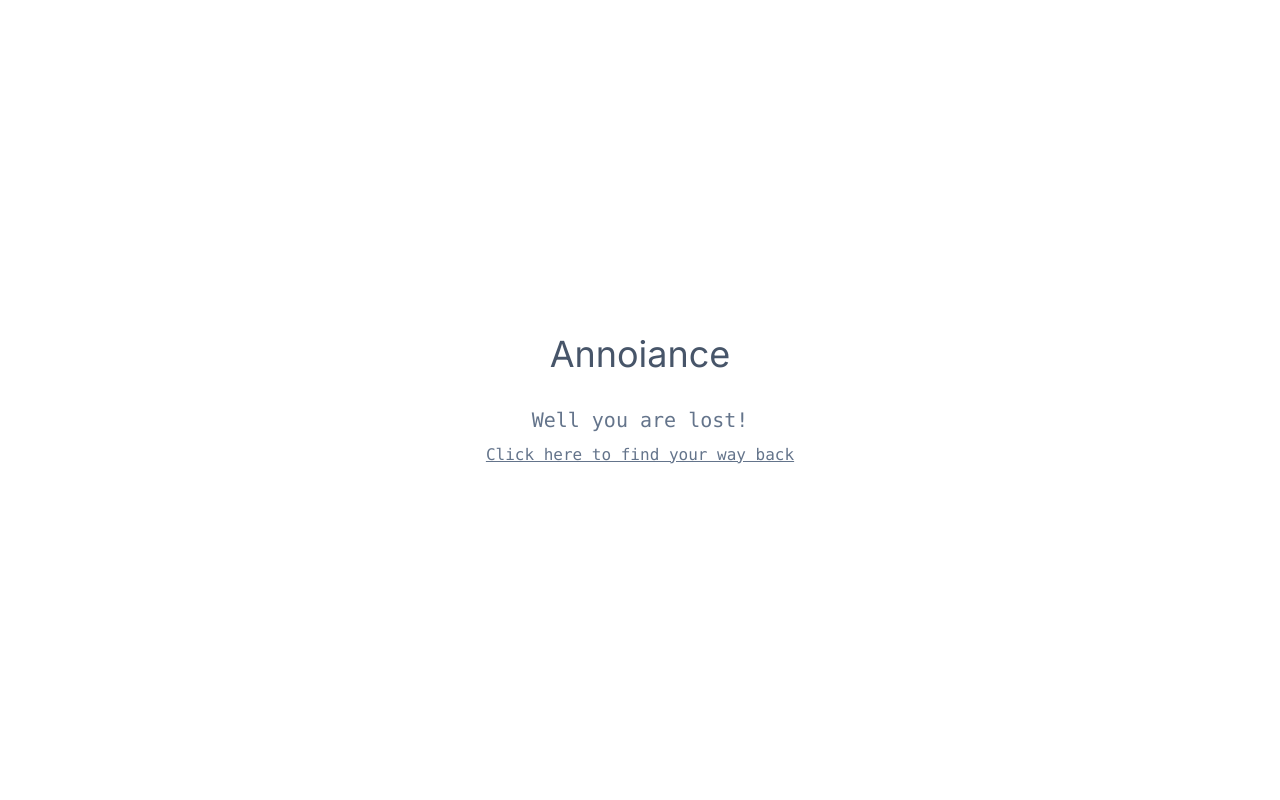
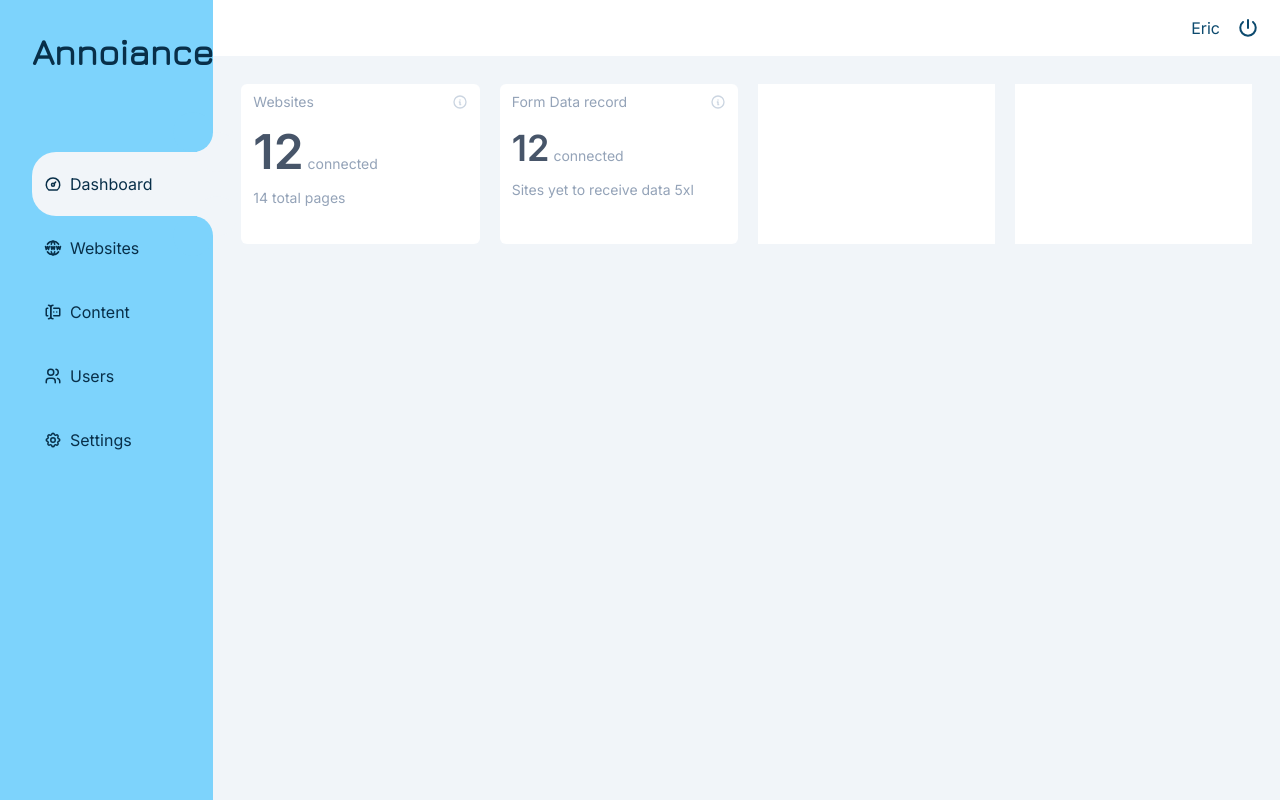
Before and after one commit to Gigman2/annoiance, a Next.js app: page /dashboard in a window 1280 px wide. Before the commit this address had no page. Built offline with nearby package versions, Linux system fonts and the light colour scheme.

Commit message:
dashboard design started

```diff
--- /dev/null
+++ b/src/app/(routes)/dashboard/layout.tsx
@@ -0,0 +1,84 @@
+import { jura } from '@/app/_utils/clientUtils';
+import Link from 'next/link';
+import React from 'react'
+import { TbDashboard, TbForms, TbPower, TbSettings, TbUsers, TbWorldWww } from 'react-icons/tb';
+
+const MenuItems = [
+    {
+        name: 'Dashboard',
+        Icon: TbDashboard,
+        active: true,
+        path: '/dashboard/home'
+    },
+    {
+        name: "Websites",
+        Icon: TbWorldWww,
+        path: '/dashboard/websites'
+    },
+    {
+        name: "Content",
+        Icon: TbForms,
+        path: '/dashboard/content'
+    },
+    {
+        name: "Users",
+        Icon: TbUsers,
+        path: '/dashboard/users'
+
+    },
+    {
+        name: "Settings",
+        Icon: TbSettings,
+        path: '/dashboard/settings'
+    }
+]
+
+const DashboardLayout  = ({
+  children,
+}: {
+  children: React.ReactNode;
+}) => {
+  return (
+    <div className="w-screen h-screen flex items-center justify-center bg-slate-200 relative">
+        <div className=' h-screen w-2/12 bg-sky-300 pt-8 pl-8 z-20'>
+            <h1 className={`text-4xl font-bold text-sky-950 mb-3 ${jura.className}`}>Annoiance</h1>
+
+            <div className='mt-20'>
+                {
+                    MenuItems.map(item =>(
+                        <div key={item.name} className='relative'>
+                            {item.active ? <>
+                                <div className='absolute top-0 -mt-5 right-0 -mr-6 w-10 h-10 bg-slate-100 rounded-full z-20'></div>
+                                <div className='absolute top-0 -mt-10 right-0 -mr-0 w-10 h-10 bg-sky-300 rounded-full z-20'></div>
+                            </>: null}
+                            <Link href={item.path}>
+                                <div className={`cursor-pointer pl-3 relative z-10 py-5 text-md flex items-center gap-2 ${item.active ? 'bg-slate-100' : 'bg-transparent'} rounded-s-3xl`}>
+                                    <item.Icon fontSize={18} className='text-sky-950'/>
+                                    <p className='text-sky-950'>{item.name}</p>
+                                </div>
+                            </Link>
+                            {item.active ? <>
+                                <div className='absolute bottom-0 -mb-5 right-0 -mr-6 w-10 h-10 bg-slate-100 rounded-full z-20'></div>
+                                <div className='absolute bottom-0 -mb-10 right-0 -mr-0 w-10 h-10 bg-sky-300 rounded-full z-20'></div>
+                            </>: null}
+                        </div>
+                    ))
+                }
+            </div>
+        </div>
+        <div className='h-screen flex-auto w-full bg-slate-100'>
+            <div className='w-full h-14 bg-white flex'>
+                <div className='flex px-5 w-full justify-end items-center gap-4'>
+                    <p className='text-sky-900'>Eric </p>
+                    <TbPower className='text-2xl text-sky-900 cursor-pointer'/>
+                </div>
+            </div>
+            <div className='w-full h-auto p-7 box-border'>
+                {children}
+            </div>
+        </div>
+    </div>
+  )
+}
+
+export default DashboardLayout
--- /dev/null
+++ b/src/app/(routes)/dashboard/page.tsx
@@ -0,0 +1,45 @@
+import React from 'react'
+import { TbInfoCircle } from 'react-icons/tb'
+
+const DashboardHome = () => {
+  return (
+    <div className='w-full flex gap-5'>
+        <div className='w-3/12 h-40 bg-white rounded-md px-3'>
+            <div className='flex py-2 items-center justify-between bottom-1'>
+                <p className='text-slate-400 text-sm'>Websites</p>
+                <TbInfoCircle className='text-slate-300' />
+            </div>
+            <div className='mt-2 text-slate-600'>
+                <div className='flex items-baseline gap-1 '>
+                    <div className='text-5xl font-semibold'>12</div>
+                    <p className='text-slate-400 text-sm'>connected</p>
+                </div>
+                <div className='flex items-baseline gap-1 mt-3 text-slate-400 text-sm'>
+                    <p>14</p>
+                    <p className=''>total pages</p>
+                </div>
+            </div>
+        </div>
+        <div className='w-3/12 h-40 bg-white rounded-md px-3'>
+            <div className='flex py-2 items-center justify-between bottom-1'>
+                <p className='text-slate-400 text-sm'>Form Data record</p>
+                <TbInfoCircle className='text-slate-300' />
+            </div>
+            <div className='mt-2 text-slate-600'>
+                <div className='flex items-baseline gap-1 '>
+                    <div className='text-4xl font-semibold'>12</div>
+                    <p className='text-slate-400 text-sm'>connected</p>
+                </div>
+                <div className='flex items-baseline gap-1 mt-3 text-slate-400 text-sm'>
+                    <p>Sites yet to receive data</p>
+                    <p className=''>5xl</p>
+                </div>
+            </div>
+        </div>
+        <div className='w-3/12 h-40 bg-white'></div>
+        <div className='w-3/12 h-40 bg-white'></div>
+    </div>
+  )
+}
+
+export default DashboardHome
--- a/src/app/(routes)/setup/final-stage/page.tsx
+++ b/src/app/(routes)/setup/final-stage/page.tsx
@@ -1,15 +1,18 @@
 'use client'
-import Button from '@/app/_components/button';
-import { validateAfterFocus, validateAll } from '@/app/_components/form';
-import InputGroup from '@/app/_components/form/InputGroup';
-import { makeRequest } from '@/app/_utils/clientUtils';
-import Link from 'next/link'
+
 import { useRouter } from 'next/navigation'
 import React, { useEffect, useState } from 'react'
 import welcomeCss from '@/app/_components/welcome/welcome.module.css'
 
 const FinalStage = () => {
     const router = useRouter()
+
+    useEffect(() => {
+        setTimeout(() => {
+                router.push('/dashboard')
+        }, 1500)
+    // eslint-disable-next-line react-hooks/exhaustive-deps
+    },[])
 
 
     return (
```
